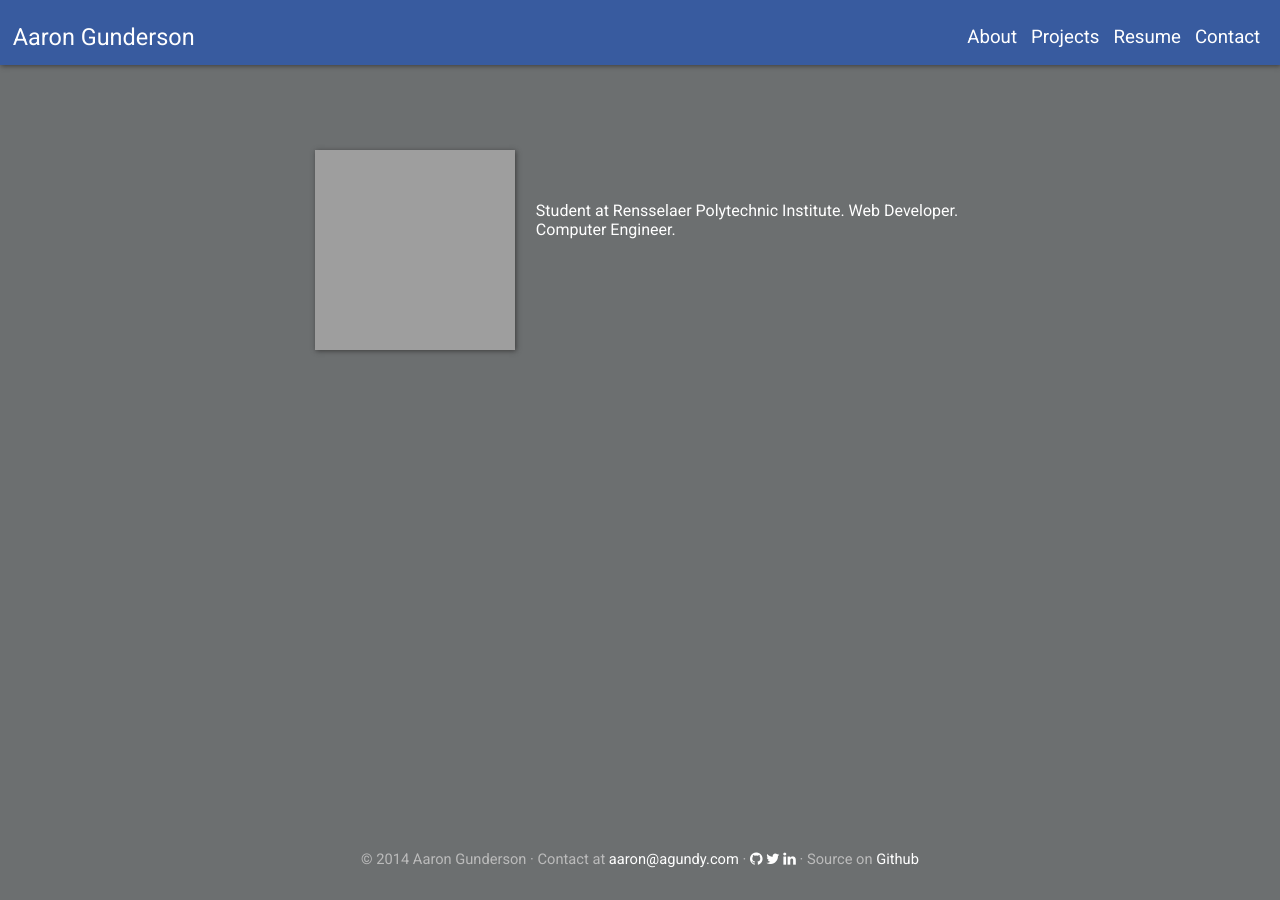
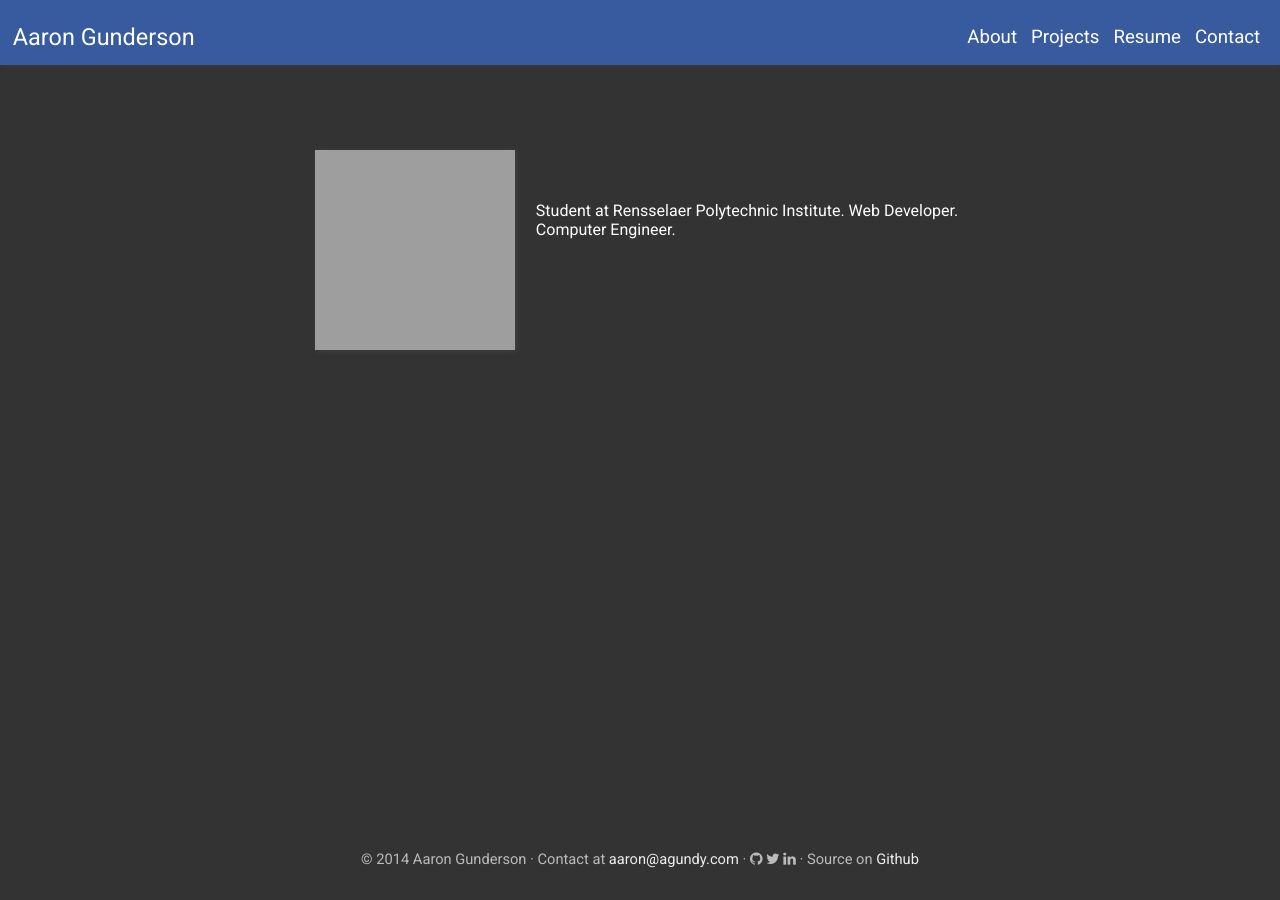
Before and after one commit to agundy/agundy.github.io, a Jekyll site: the page built from index.html, in a window 1280 px wide. Built offline with Jekyll 4.4.1, drawn with Linux system fonts in a browser that asks for light colours; nearby versions of some CDN libraries; grey boxes are pictures that could not be loaded.

Commit message:
Fixed footer problem

```diff
--- a/css/footer.css
+++ b/css/footer.css
@@ -1,26 +1,13 @@
-.wrapper{
-	min-height: 100%;
-	height: auto !important;
-	height: 100%;
-	margin: 0 auto -5em;
+footer *{
+	font-size: 11pt;
+	color: #bbbbbb;
 }
 
-.footer, .push{
-	clear:both;
+footer a{
+	color: #eeeeee;
 }
-
-#footer{
-	font-size: 11pt;
-	color: #bbbbbb;
+footer {
 	text-align: center;
-}
-#footer img{
-	height: 16px;
-	padding-left: 3px;
-	padding-right: 3px;
-}
-
-footer {
     position: absolute;
     left: 0;
     bottom: 0;
--- a/css/main.css
+++ b/css/main.css
@@ -8,10 +8,9 @@
     min-height: 100%;
 }
 body {
-	padding: 0px 0px 0 0px;
+	padding: 0px 0px 50px 0px;
 	margin: 0 0 0;
-	/*height: 100%;*/
-	background-color: #6C6F70;
+	background-color: #333333;
 }
 
 a{
@@ -30,8 +29,21 @@
 	padding-left:  	23%;
 }
 
+.project{
+	margin-top: 50px;
+	margin-bottom: 50px;
+}
+
+.project-title{
+	font-size: 14pt;
+}
+
+#project-list{
+	list-style-type: none;
+}
+
 #profile-photo{
-	box-shadow:1px 1px 5px #3B3B3B;
+	box-shadow:1px 1px 5px #444445;
 	float: left;
 	margin-left: 3%;
 	margin-right: 3%;
```
Also changed, not shown: _data/projects.yml (added, +23 -0 lines).
